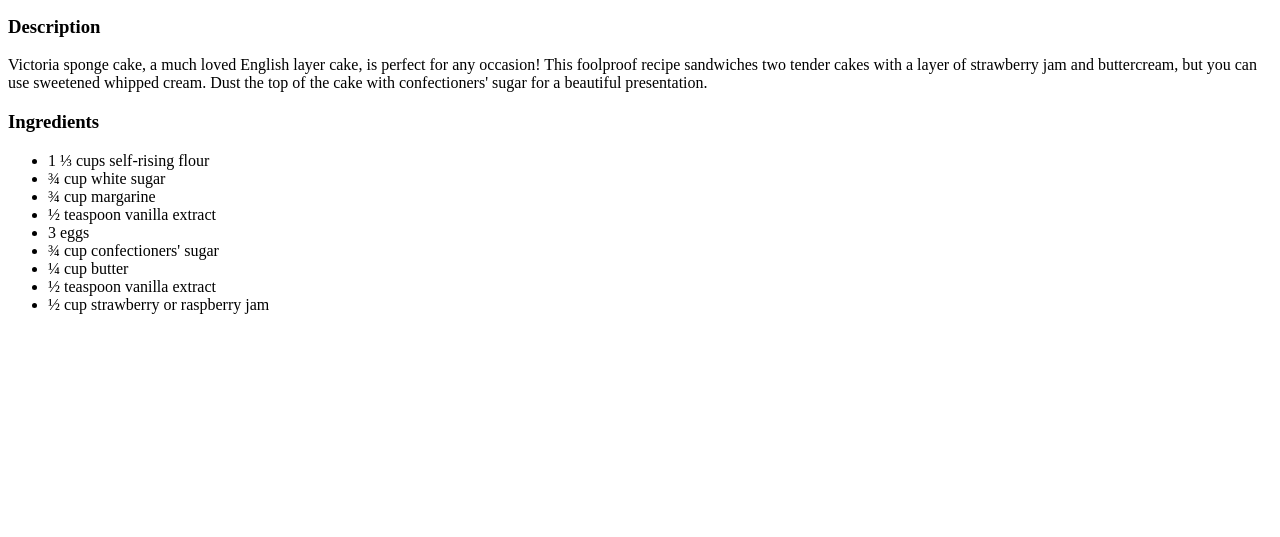
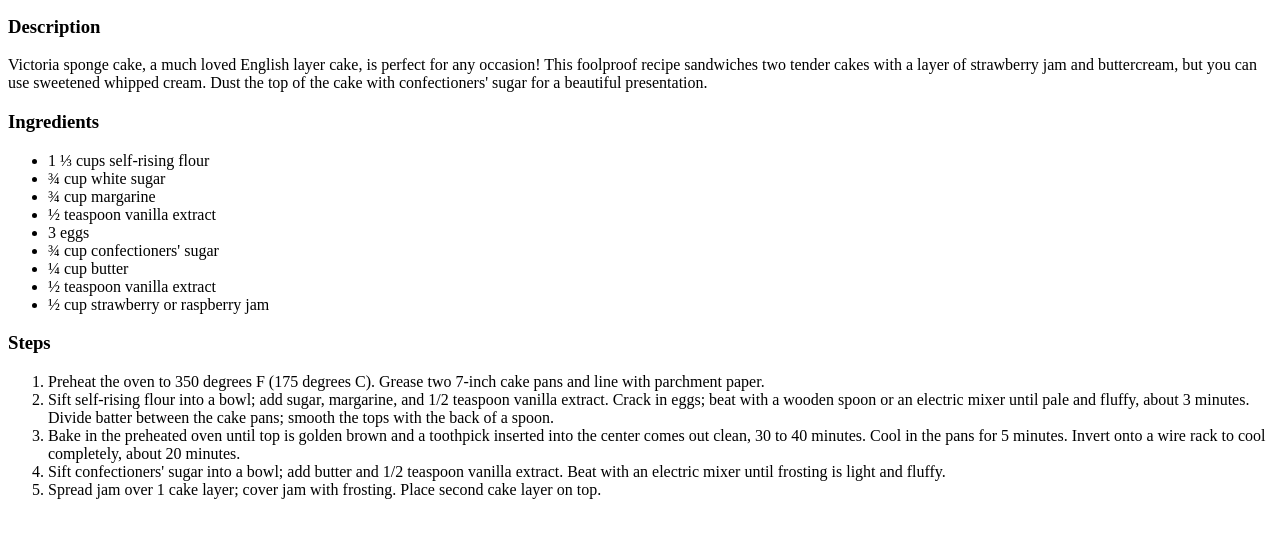
Before and after one commit to JackBrockie17/odin-recipes, a plain HTML site: page recipes/sponge.html in a window 1280 px wide. Shown: the part 101-638 px from the top of the page. Drawn offline with Linux system fonts and the light colour scheme.

Commit message:
Add steps and finalize                                    - Added the recipe steps

```diff
--- a/recipes/sponge.html
+++ b/recipes/sponge.html
@@ -22,5 +22,13 @@
         <li>½ teaspoon vanilla extract</li>
         <li>½ cup strawberry or raspberry jam</li>
     </ul>
+    <h3>Steps</h3>
+    <ol>
+        <li>Preheat the oven to 350 degrees F (175 degrees C). Grease two 7-inch cake pans and line with parchment paper.</li>
+        <li>Sift self-rising flour into a bowl; add sugar, margarine, and 1/2 teaspoon vanilla extract. Crack in eggs; beat with a wooden spoon or an electric mixer until pale and fluffy, about 3 minutes. Divide batter between the cake pans; smooth the tops with the back of a spoon.</li>
+        <li>Bake in the preheated oven until top is golden brown and a toothpick inserted into the center comes out clean, 30 to 40 minutes. Cool in the pans for 5 minutes. Invert onto a wire rack to cool completely, about 20 minutes.</li>
+        <li>Sift confectioners' sugar into a bowl; add butter and 1/2 teaspoon vanilla extract. Beat with an electric mixer until frosting is light and fluffy.</li>
+        <li>Spread jam over 1 cake layer; cover jam with frosting. Place second cake layer on top.</li>
+    </ol>
 </body>
 </html>
```
